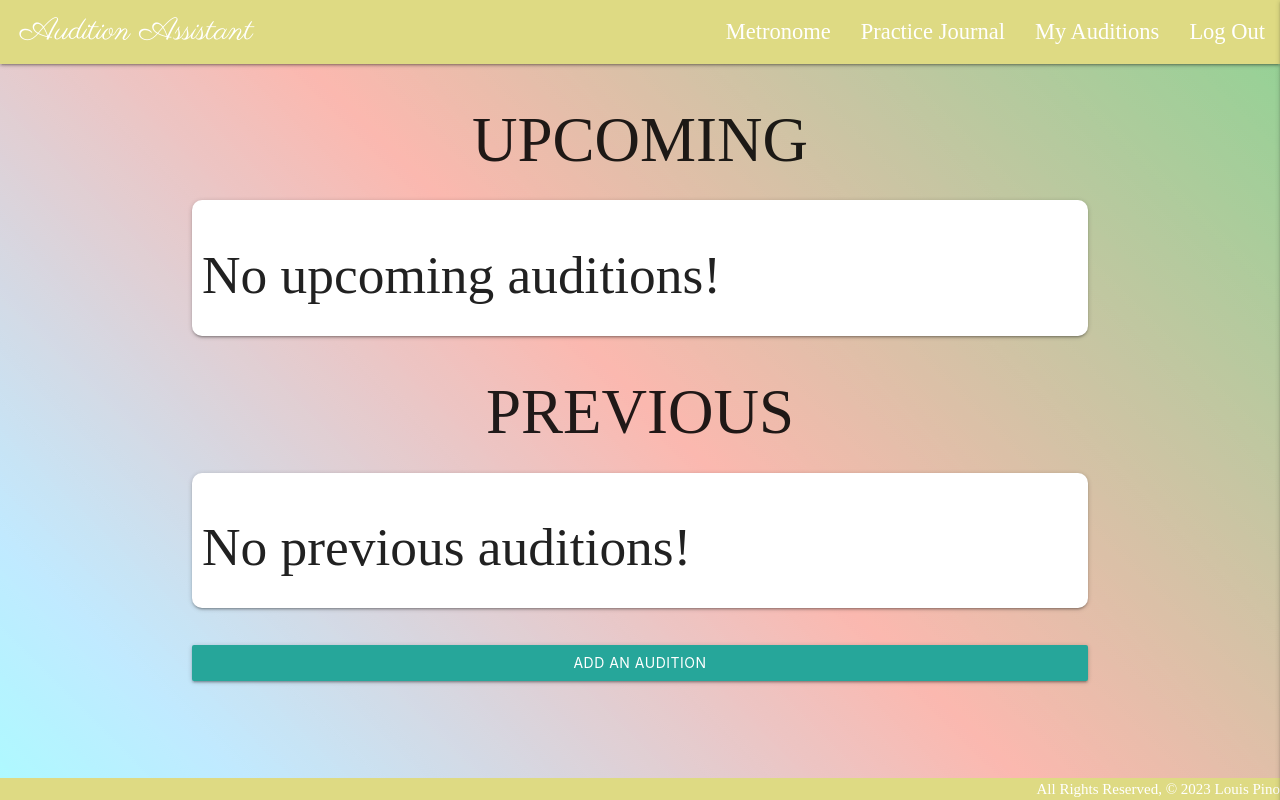
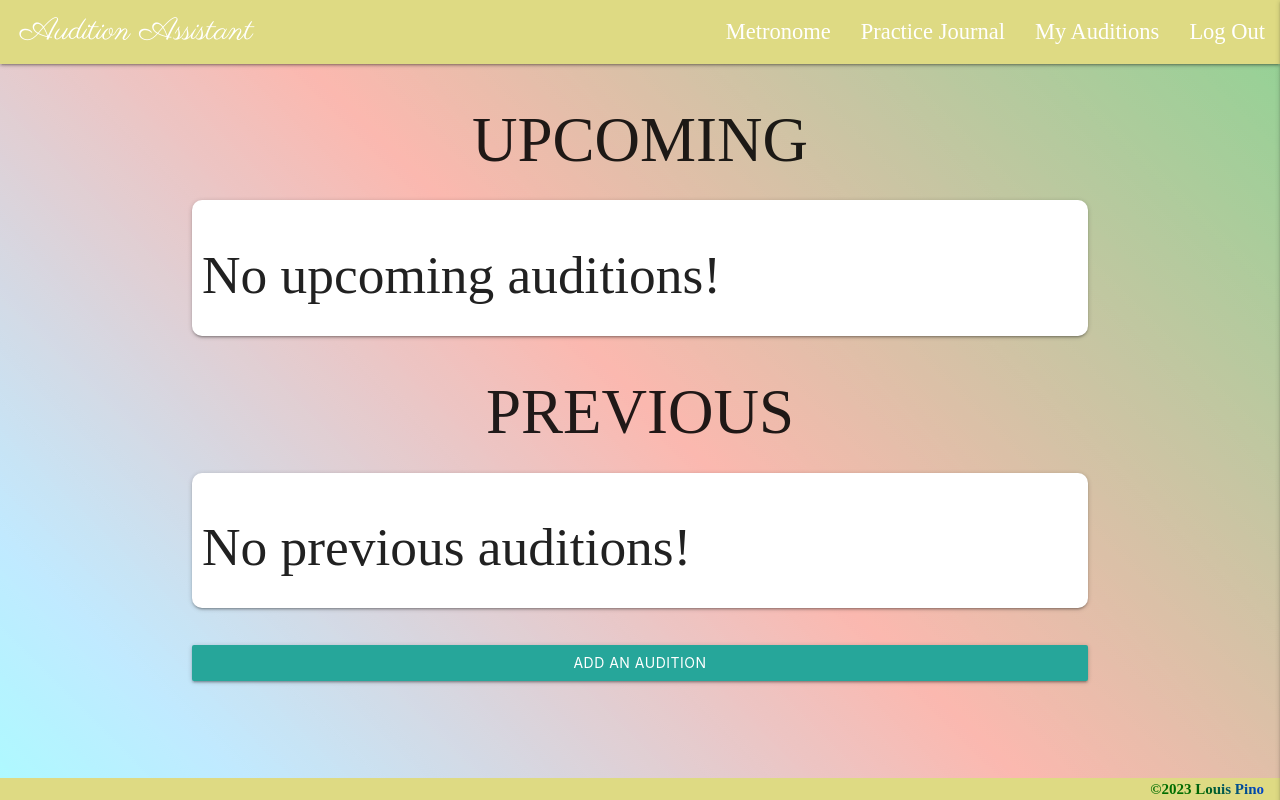
Before and after one commit to LouisPino/audition-assistant, a Django app: page /auditions/ in a window 1280 px wide. Run offline with Django 4.2, Linux system fonts and the light colour scheme; the visitor is signed in with stand-in values (Sample User, id 1); data that the repository does not hold is empty; some web fonts are replaced.

Commit message:
rainbow scroll and footer

```diff
--- a/main_app/static/styles/main.css
+++ b/main_app/static/styles/main.css
@@ -88,6 +88,24 @@ width: 100%;
     text-align: right;
     background-color: var(--couchyellow);
   }
+
+  .rainbow-text{
+    background: linear-gradient(
+      217deg,
+      rgba(255, 0, 0, 1),
+      rgb(98, 0, 255) 70.71%
+    );
+    color: transparent;
+    animation: animate 5s linear infinite;
+    background-clip: text;
+    -webkit-background-clip: text;
+    font-weight: bolder;
+  }
+
+  .footer-text{
+    margin-right: 16px;
+  }
+
 
   #brand-logo{
     font-family: 'Parisienne', cursive;
@@ -636,3 +654,37 @@ margin: 0;
   margin: 24px auto;
 }
 }
+
+::-webkit-scrollbar {
+  width: 0;
+}
+
+#scrollPath {
+  position: fixed;
+  top: 0;
+  right: 0;
+  width: 10px;
+  height: 100%;
+  background: rgba(255, 255, 255, 0.05);
+}
+
+#progressbar {
+  position: fixed;
+  top: 0;
+  right: 0;
+  width: 10px;
+  z-index: 100;
+  background: linear-gradient(to top, #008aff, #00ffe7);
+  animation: animate 5s linear infinite;
+}
+
+#progressbar:before {
+  content: "";
+  position: absolute;
+  top: 0;
+  left: 0;
+  width: 100%;
+  height: 100%;
+  background: linear-gradient(to top, #008aff, #00ffe7);
+  filter: blur(10px);
+}
--- a/main_app/templates/base.html
+++ b/main_app/templates/base.html
@@ -14,6 +14,8 @@
     <link rel="stylesheet" href="{% static 'styles/main.css'%}"/>
 </head>
 <body>
+  <div id="progressbar"></div>
+  <div id="scrollpath"></div>
   <div class='bg'></div>
     <header class="navbar-fixed">
         <nav>
@@ -58,7 +60,7 @@
 
 
 <footer class="page-footer">
-  <div class="footer-text">All Rights Reserved, &copy; 2023 Louis Pino</div>
+  <div class="footer-text"><span class='rainbow-text'>&copy;2023 Louis Pino</span></div>
 </footer>
 
 
@@ -67,6 +69,15 @@
  <script src="{% static 'react/react-dom.development.js' %}"></script>
  <script src="{% static 'react/babel.min.js' %}"></script>
  <script src="{%static 'metronome.js' %}" type='text/babel'></script>
+ <script type='text/javascript'>
+  let progress = document.getElementById("progressbar");
+  let totalHeight = document.body.scrollHeight - window.innerHeight;
+  window.onscroll = function () {
+    let progressHeight = (window.pageYOffset / totalHeight) * 100;
+    progress.style.height = progressHeight + "%";
+  };
+
+ </script>
 
 </body>
 </html>
```
